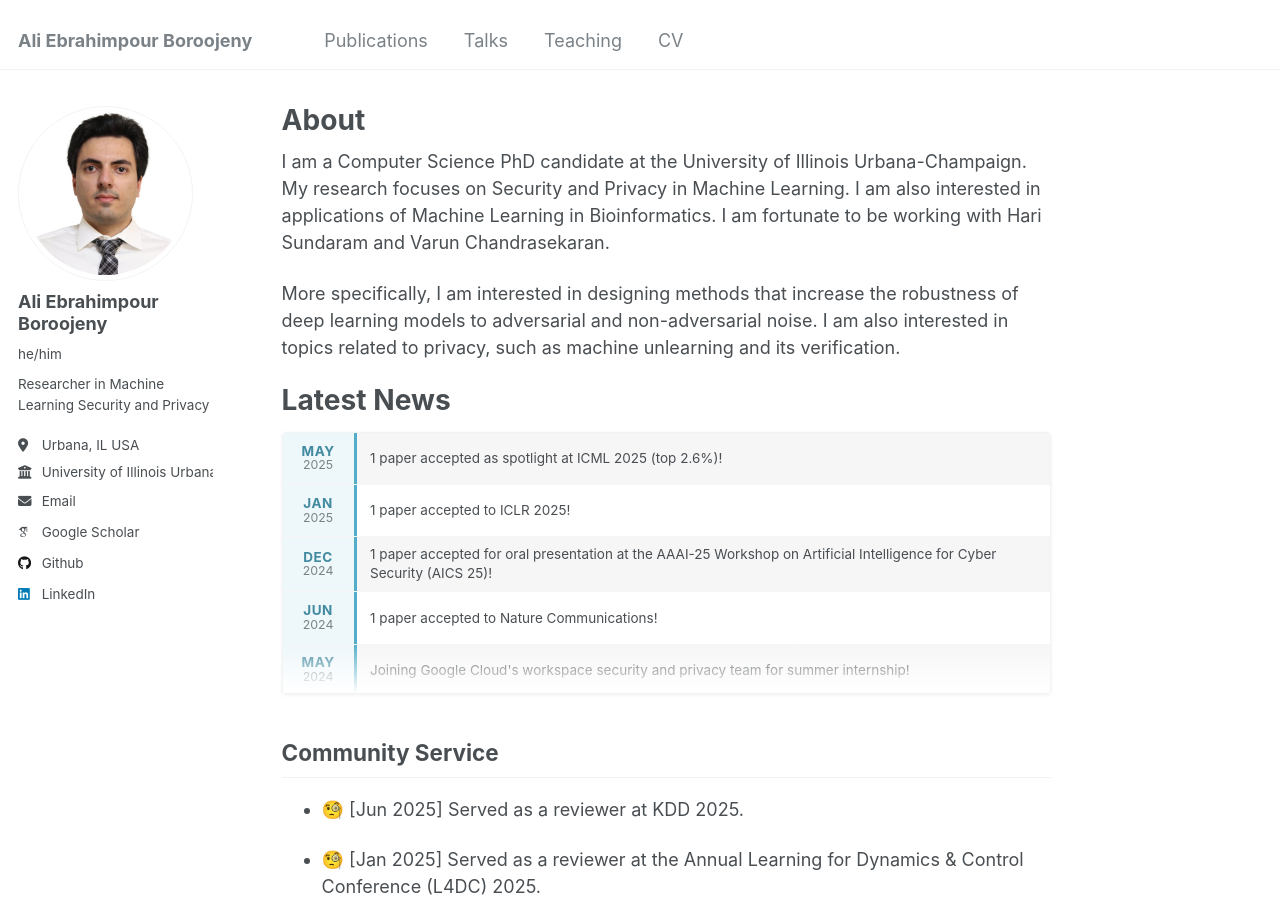
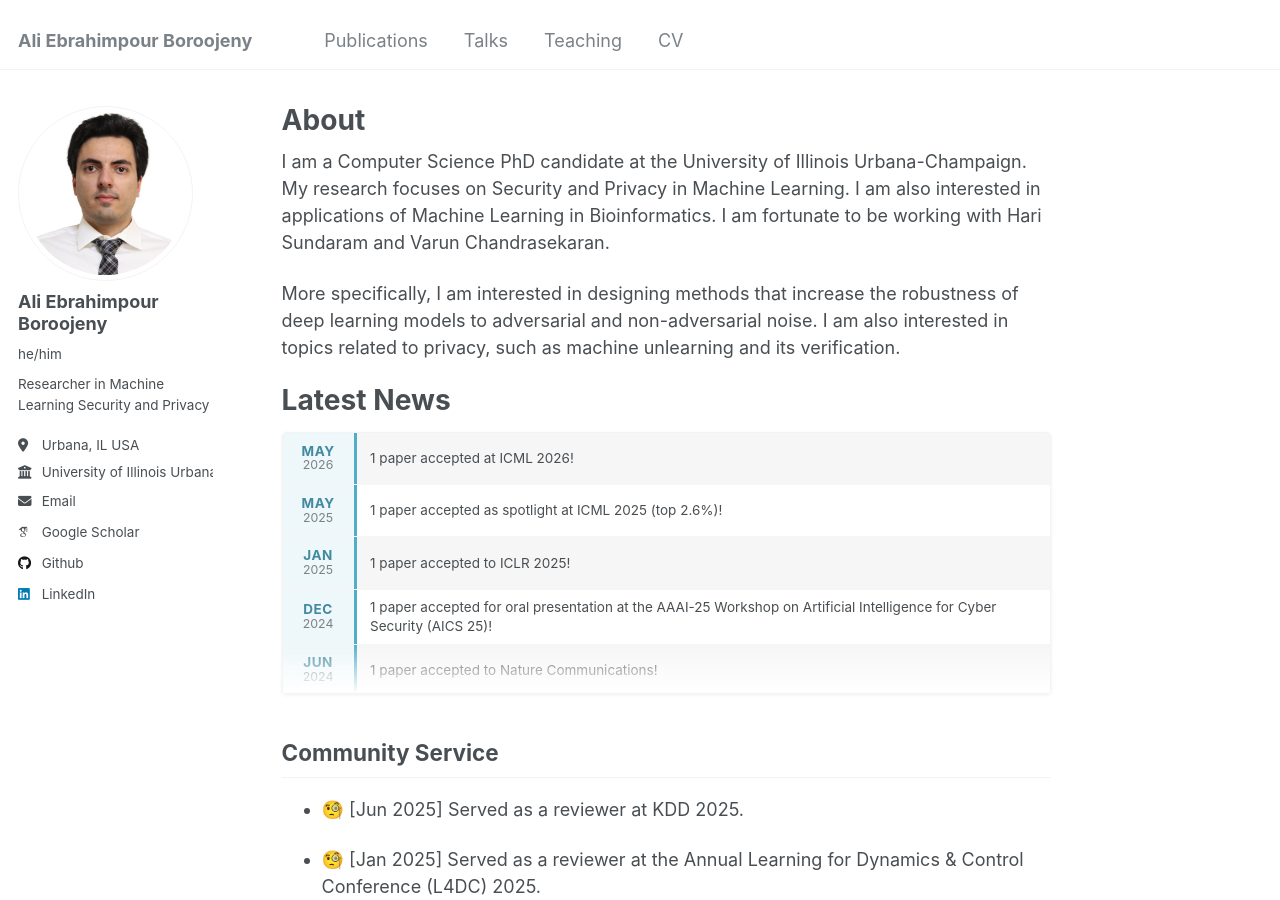
Before and after one commit to Ali-E/ali-e.github.io, a Jekyll site: the page built from _pages/about.md, in a window 1280 px wide and 900 px high. Built offline with Jekyll 4.4.1, drawn with Linux system fonts in a browser that asks for light colours; emoji names are drawn with the system emoji font; some web fonts are replaced.

Commit message:
adding ICML 2026 paper to news

```diff
--- a/_pages/about.md
+++ b/_pages/about.md
@@ -16,6 +16,10 @@ More specifically, I am interested in designing methods that increase the robust
 
 <div class="news-scroll-container">
 <div class="news-scroll-inner">
+<div class="news-item">
+<div class="news-date"><span class="news-month">May</span><span class="news-year">2026</span></div>
+<div class="news-text">1 paper accepted at ICML 2026!</div>
+</div>
 <div class="news-item">
 <div class="news-date"><span class="news-month">May</span><span class="news-year">2025</span></div>
 <div class="news-text">1 paper accepted as spotlight at ICML 2025 (top 2.6%)!</div>
```
